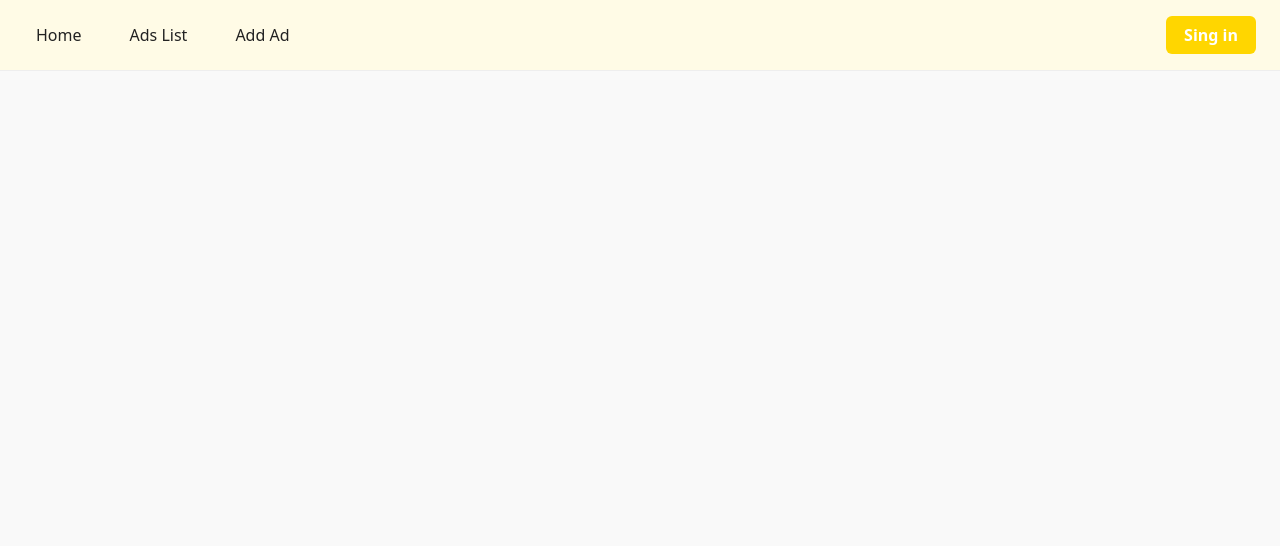
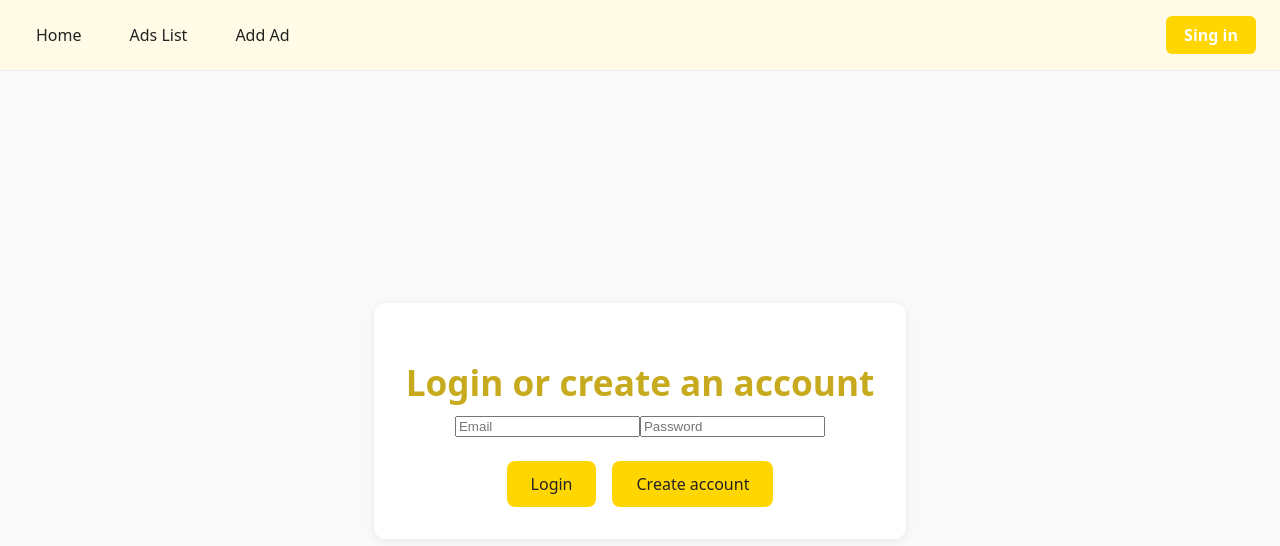
Before and after one commit to Vitalii-uap/board-app, a React (Vite) app in the folder frontend/: page /login in a window 1280 px wide. Shown: the top 546 px of the page. Built offline with nearby package versions, Linux system fonts and the light colour scheme.

Commit message:
Add LoginPage

```diff
--- a/frontend/src/App.tsx
+++ b/frontend/src/App.tsx
@@ -1,5 +1,6 @@
 import { BrowserRouter, Routes, Route } from "react-router-dom";
 import HomePage from "./pages/HomePage";
+import LoginPage from "./pages/LoginPage";
 import AdsList from "./pages/AdsList";
 import AdPage from "./pages/AdPage";
 import AddAdPage from "./pages/AddAdPage";
@@ -12,6 +13,7 @@ function App() {
 
       <Routes>
         <Route path="/" element={<HomePage />} />
+        <Route path="/login" element={<LoginPage />} />
         <Route path="/adslist" element={<AdsList />} />
         <Route path="/ads/:id" element={<AdPage />} />
         <Route path="/add" element={<AddAdPage />} />
--- a/frontend/src/pages/HomePage.tsx
+++ b/frontend/src/pages/HomePage.tsx
@@ -20,7 +20,7 @@ export default function HomePage() {
         </div>
         <p className={styles.info}>Only registered users can create ads.</p>
         <div className={styles.buttons}>
-          <Button>Create Account</Button>
+          <Button onClick={() => navigate("/login")} >Create Account</Button>
           <Button onClick={() => navigate("/adslist")}>View Ads List</Button>
         </div>
         <footer className={styles.footer}>
--- /dev/null
+++ b/frontend/src/pages/LoginPage.module.css
@@ -0,0 +1,49 @@
+.container {
+  max-width: 600px;
+  margin: 40px auto;
+  background: #fff;
+  border-radius: 12px;
+  font-family: system-ui, sans-serif;
+  box-shadow: 0 2px 8px rgba(0, 0, 0, 0.07);
+  padding: 32px;
+  text-align: center;
+}
+
+.wrapper {
+  /* min-height: 100vh; */
+  min-height: calc(100vh - 100px);
+  display: flex;
+  align-items: center;
+  justify-content: center;
+  flex: 1;
+}
+
+.buttons {
+  display: flex;
+  gap: 16px;
+  justify-content: center;
+  margin-top: 24px;
+}
+
+.emoji {
+  font-size: 3rem;
+  margin-bottom: 12px;
+}
+
+.title {
+  font-size: 2.2rem;
+  font-weight: 700;
+  color: #c7aa1d;
+  margin-bottom: 8px;
+}
+
+.subtitle {
+  font-size: 1.2rem;
+  color: #333;
+  margin-bottom: 24px;
+}
+
+.info {
+  margin-bottom: 24px;
+  color: #888;
+}
--- /dev/null
+++ b/frontend/src/pages/LoginPage.tsx
@@ -0,0 +1,27 @@
+import Button from "../components/Button";
+import styles from "./LoginPage.module.css";
+import { useNavigate } from "react-router-dom";
+
+export default function LoginPage() {
+  const navigate = useNavigate();
+
+  return (
+    <div className={styles.wrapper}>
+      <div className={styles.container}>
+        <h1 className={styles.title}>Login or create an account</h1>
+
+        <input className={styles.input} placeholder="Email" />
+        <input
+          className={styles.input}
+          placeholder="Password"
+          type="password"
+        />
+
+        <div className={styles.buttons}>
+          <Button>Login</Button>
+          <Button>Create account</Button>
+        </div>
+      </div>
+    </div>
+  );
+}
```
